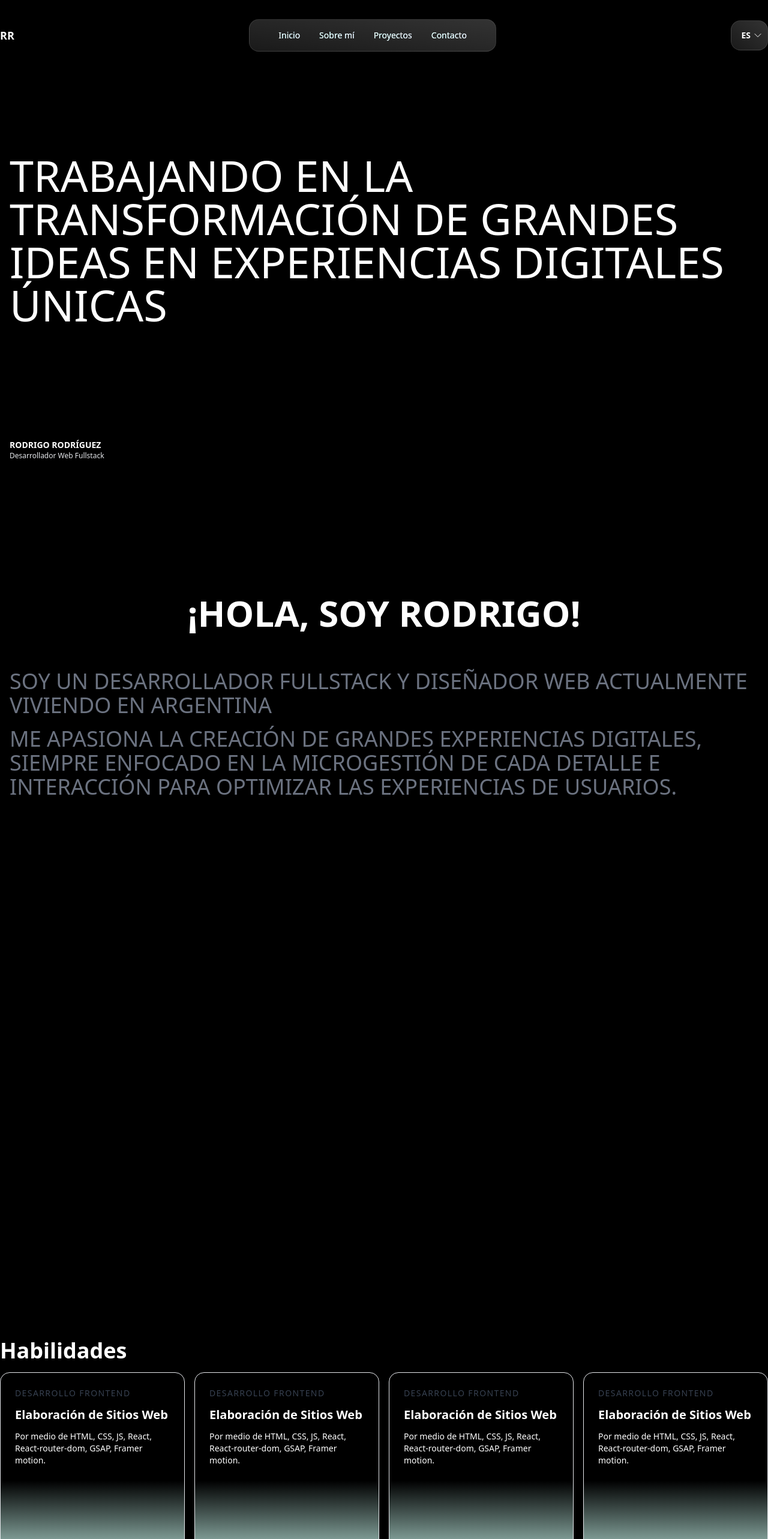
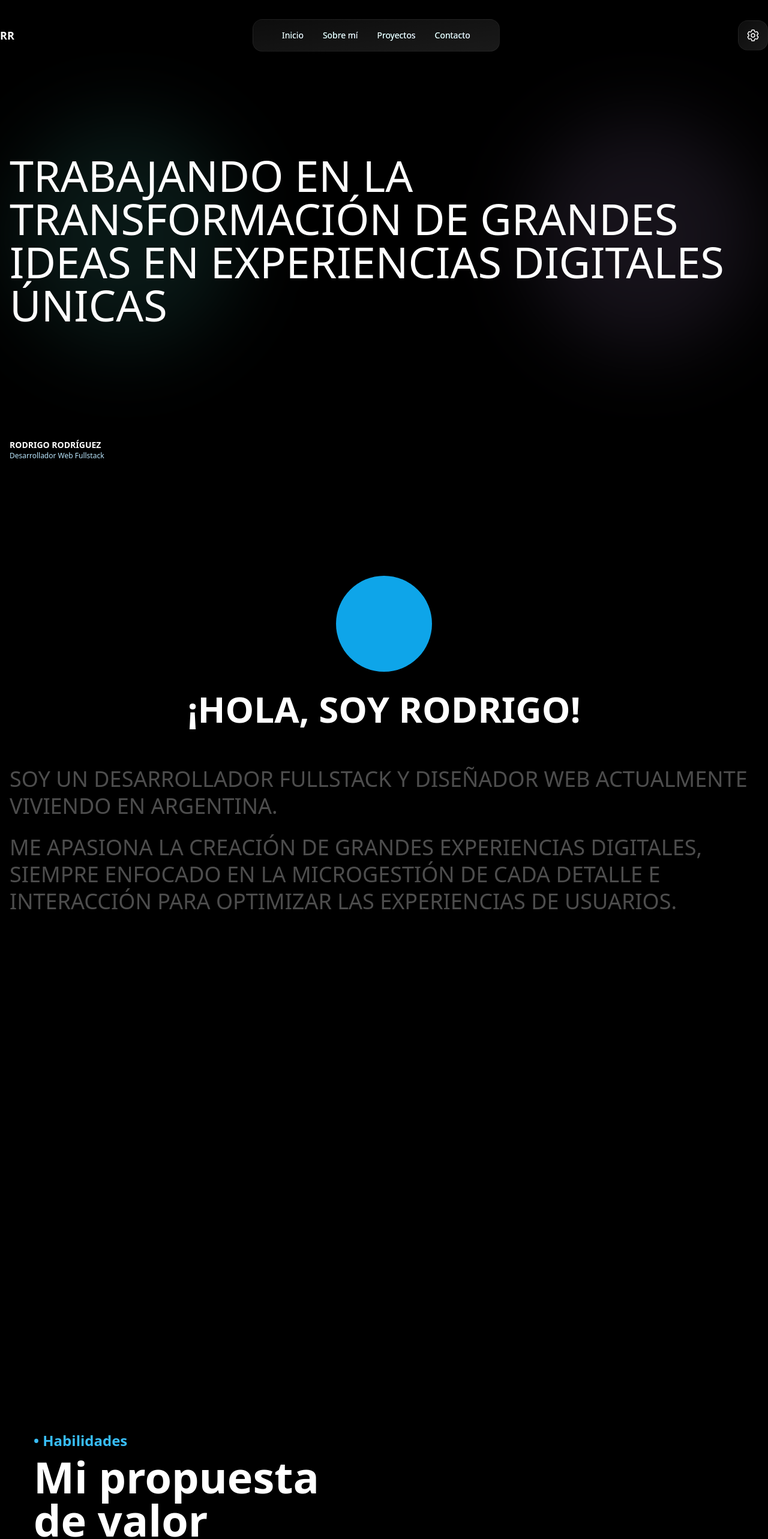
Before and after one commit to RdrBux/portfoliov2, a React (Vite) app: page / in a window 1280 px wide. Shown: the top 2566 px of the page at 60% size. Built offline with nearby package versions, Linux system fonts and the light colour scheme; a web font is replaced by a local one.

Commit message:
Style, create mockup for elementes

```diff
--- a/index.html
+++ b/index.html
@@ -1,9 +1,12 @@
 <!DOCTYPE html>
-<html lang="es">
+<html class="scroll-smooth" lang="es">
   <head>
     <meta charset="UTF-8" />
     <link rel="icon" type="image/svg+xml" href="/vite.svg" />
-    <meta name="viewport" content="width=device-width, initial-scale=1.0" />
+    <meta
+      name="viewport"
+      content="width=device-width, initial-scale=1.0, maximum-scale=1"
+    />
     <link
       href="https://api.fontshare.com/v2/css?f[]=satoshi@700,500,400&display=swap"
       rel="stylesheet"
--- a/package.json
+++ b/package.json
@@ -4,7 +4,7 @@
   "version": "0.0.0",
   "type": "module",
   "scripts": {
-    "dev": "vite",
+    "dev": "vite --host",
     "build": "vite build",
     "lint": "eslint src --ext js,jsx --report-unused-disable-directives --max-warnings 0",
     "preview": "vite preview"
--- a/src/App.jsx
+++ b/src/App.jsx
@@ -10,12 +10,16 @@ function App() {
   gsap.registerPlugin(ScrollTrigger);
 
   return (
-    <div className="bg-black font-sans text-white">
-      <Navbar />
-      <Hero />
-      <About />
-      <Skills />
-      <Work />
+    <div className="relavite bg-black font-sans text-white">
+      <div className="fixed left-4 top-1/4 h-[30vw] w-[30vw] rounded-full bg-teal-300/10 blur-3xl filter"></div>
+      <div className="fixed right-4 top-1/4 h-[30vw] w-[30vw] rounded-full bg-purple-300/10 blur-3xl filter"></div>
+      <div className="relative z-40">
+        <Navbar />
+        <Hero />
+        <About />
+        <Skills />
+        <Work />
+      </div>
     </div>
   );
 }
--- a/src/components/About.jsx
+++ b/src/components/About.jsx
@@ -4,7 +4,7 @@ import WordReveal from './WordReveal';
 
 export default function About() {
   const firstText =
-    'Soy un Desarrollador Fullstack y Diseñador Web actualmente viviendo en Argentina';
+    'Soy un Desarrollador Fullstack y Diseñador Web actualmente viviendo en Argentina.';
   const firstTextDisplay = firstText
     .split(' ')
     .map((word, i) => <WordReveal key={i} word={word} />);
@@ -21,19 +21,23 @@ export default function About() {
         .timeline({
           scrollTrigger: {
             trigger: '#about',
-            scrub: 0.3,
-            start: 'top -10%',
+            scrub: 0.5,
+            start: 'top -30%',
             end: 'bottom 0%',
             pin: true,
             //markers:true
           },
         })
-        .to('.reveal', {
-          width: '100%',
+        .fromTo(
+          '.word',
+          { opacity: '30%' },
+          {
+            opacity: '100%',
             duration: 1,
             ease: 'none',
             stagger: 1,
-        });
+          }
+        );
     });
 
     return () => ctx.revert();
@@ -41,16 +45,16 @@ export default function About() {
 
   return (
     <div id="about" className="container mx-auto px-4 py-40 uppercase">
+      <div className="flex flex-col items-center">
+        <div className="h-40 w-40 rounded-full bg-sky-500"></div>
         <h2 className="mt-8 text-center text-4xl font-bold lg:text-6xl">
           ¡Hola, soy Rodrigo!
         </h2>
-      <div className="">
-        <div
-          id="text"
-          className="mt-16 text-2xl font-medium text-gray-500 lg:text-4xl"
-        >
-          <p>{firstTextDisplay}</p>
-          <p className="mt-4">{secondTextDisplay}</p>
+      </div>
+      <div>
+        <div id="text" className="mt-16 text-xl font-medium lg:text-4xl">
+          <p className="leading-tight">{firstTextDisplay}</p>
+          <p className="mt-6 leading-tight">{secondTextDisplay}</p>
         </div>
       </div>
     </div>
--- a/src/components/DivGlass.jsx
+++ b/src/components/DivGlass.jsx
@@ -1,6 +1,6 @@
 export default function DivGlass({ children }) {
   return (
-    <div className="rounded-2xl border border-white/10 bg-gradient-to-bl from-white/20 to-white/10 backdrop-blur-sm backdrop-filter">
+    <div className="rounded-2xl border border-white/5 bg-gradient-to-br from-white/5 to-white/10 backdrop-blur-lg backdrop-filter">
       {children}
     </div>
   );
--- a/src/components/Hero.jsx
+++ b/src/components/Hero.jsx
@@ -9,9 +9,9 @@ export default function Hero() {
         digitales únicas
       </h1>
 
-      <div className="absolute bottom-8 mt-20">
+      <div className="absolute bottom-24 mt-20 lg:bottom-8">
         <p className="text-sm font-bold uppercase">Rodrigo Rodríguez</p>
-        <p className="text-xs text-gray-200">Desarrollador Web Fullstack</p>
+        <p className="text-xs text-sky-200">Desarrollador Web Fullstack</p>
       </div>
     </div>
   );
--- a/src/components/Navbar.jsx
+++ b/src/components/Navbar.jsx
@@ -7,20 +7,24 @@ export default function Navbar() {
       <div className="text-lg font-bold">RR</div>
       <Navlinks />
       <DivGlass>
-        <button className="flex h-12 items-center justify-center gap-1 pl-4 pr-2 font-semibold">
-          ES{' '}
+        <button className="flex h-12 w-12 items-center justify-center gap-1 font-semibold">
           <svg
             xmlns="http://www.w3.org/2000/svg"
             fill="none"
             viewBox="0 0 24 24"
             strokeWidth={1.5}
             stroke="currentColor"
-            className="h-4 w-4"
+            className="h-6 w-6"
           >
             <path
               strokeLinecap="round"
               strokeLinejoin="round"
-              d="M19.5 8.25l-7.5 7.5-7.5-7.5"
+              d="M9.594 3.94c.09-.542.56-.94 1.11-.94h2.593c.55 0 1.02.398 1.11.94l.213 1.281c.063.374.313.686.645.87.074.04.147.083.22.127.324.196.72.257 1.075.124l1.217-.456a1.125 1.125 0 011.37.49l1.296 2.247a1.125 1.125 0 01-.26 1.431l-1.003.827c-.293.24-.438.613-.431.992a6.759 6.759 0 010 .255c-.007.378.138.75.43.99l1.005.828c.424.35.534.954.26 1.43l-1.298 2.247a1.125 1.125 0 01-1.369.491l-1.217-.456c-.355-.133-.75-.072-1.076.124a6.57 6.57 0 01-.22.128c-.331.183-.581.495-.644.869l-.213 1.28c-.09.543-.56.941-1.11.941h-2.594c-.55 0-1.02-.398-1.11-.94l-.213-1.281c-.062-.374-.312-.686-.644-.87a6.52 6.52 0 01-.22-.127c-.325-.196-.72-.257-1.076-.124l-1.217.456a1.125 1.125 0 01-1.369-.49l-1.297-2.247a1.125 1.125 0 01.26-1.431l1.004-.827c.292-.24.437-.613.43-.992a6.932 6.932 0 010-.255c.007-.378-.138-.75-.43-.99l-1.004-.828a1.125 1.125 0 01-.26-1.43l1.297-2.247a1.125 1.125 0 011.37-.491l1.216.456c.356.133.751.072 1.076-.124.072-.044.146-.087.22-.128.332-.183.582-.495.644-.869l.214-1.281z"
+            />
+            <path
+              strokeLinecap="round"
+              strokeLinejoin="round"
+              d="M15 12a3 3 0 11-6 0 3 3 0 016 0z"
             />
           </svg>
         </button>
--- a/src/components/SkillCard.jsx
+++ b/src/components/SkillCard.jsx
@@ -1,17 +1,19 @@
+import DivGlass from './DivGlass';
+
 export default function SkillCard() {
   return (
-    <div className="rounded-2xl shadow border border-gray-200 hover:shadow-2xl duration-300 hover:-translate-y-2 overflow-hidden">
+    <DivGlass>
       <div className="p-6">
-        <p className="uppercase text-sm text-gray-700 tracking-widest ">
+        <p className="text-sm uppercase tracking-widest text-sky-300">
           Desarrollo Frontend
         </p>
-        <p className="text-xl font-bold my-3">Elaboración de Sitios Web</p>
+        <p className="my-3 text-xl font-bold">Elaboración de Sitios Web</p>
         <p className="text-sm">
-          Por medio de HTML, CSS, JS, React, React-router-dom, GSAP, Framer
-          motion.
+          Elaboración y escritura del Frontend por medio de tecnologías como
+          HTML, CSS, JavaScript, TypeScript, React, React-router-dom, GSAP,
+          Framer motion.
         </p>
       </div>
-      <div className="h-40 bg-gradient-to-b from-transparent to-teal-100"></div>
-    </div>
+    </DivGlass>
   );
 }
--- a/src/components/Skills.jsx
+++ b/src/components/Skills.jsx
@@ -2,9 +2,15 @@ import SkillCard from './SkillCard';
 
 export default function Skills() {
   return (
-    <div className="container mx-auto mt-32">
-      <h2 className="font-bold text-4xl">Habilidades</h2>
-      <div className="grid grid-cols-4 mt-4 gap-4">
+    <div className="container mx-auto p-4">
+      <div className="p-4 lg:p-10">
+        <h2 className="text-2xl font-bold text-sky-400">• Habilidades</h2>
+        <p className="mt-2 text-5xl font-bold lg:text-7xl">
+          Mi propuesta
+          <br /> de valor
+        </p>
+      </div>
+      <div className="mt-4 grid gap-4 lg:grid-cols-4">
         <SkillCard />
         <SkillCard />
         <SkillCard />
--- a/src/components/WordReveal.jsx
+++ b/src/components/WordReveal.jsx
@@ -1,10 +1,3 @@
 export default function WordReveal({ word }) {
-  return (
-    <span className="relative">
-      {word}{' '}
-      <span className="reveal | absolute left-0 h-full w-0 overflow-hidden text-white">
-        {word}{' '}
-      </span>
-    </span>
-  );
+  return <span className="word">{word} </span>;
 }
--- a/src/components/Work.jsx
+++ b/src/components/Work.jsx
@@ -1,11 +1,32 @@
 export default function Work() {
   return (
-    <div id="work" className="container mx-auto mt-40 h-screen">
-      <h2 className="text-4xl font-bold">Trabajos Recientes</h2>
-      <p className="text-sm text-gray-800">
-        Lorem ipsum dolor sit amet consectetur adipisicing elit. Eum consectetur
-        blanditiis, esse deleniti dicta vitae quasi deserunt ipsam temporibus.
-      </p>
+    <div id="work" className="container mx-auto mt-40 p-4">
+      <div className="p-4 lg:p-10">
+        <h2 className="text-2xl font-bold text-sky-400">
+          • Trabajos recientes
+        </h2>
+        <p className="mt-2 text-5xl font-bold lg:text-7xl">
+          Mis aportes
+          <br /> al mundo
+        </p>
+      </div>
+      <div className="grid rounded-2xl bg-white/5 py-10 lg:grid-cols-2">
+        <div className="flex flex-col gap-4 px-4 lg:px-10">
+          <p className="text-sm font-semibold uppercase tracking-wider text-sky-300">
+            Portfolio personal
+          </p>
+          <h4 className="text-5xl font-bold lg:text-7xl">Dulcinea Rodríguez</h4>
+          <p className="text-lg text-gray-200">
+            Lorem ipsum dolor sit amet consectetur adipisicing elit. Tempora
+            nesciunt et laudantium dicta non, consequatur iure assumenda quos
+            provident deserunt.
+          </p>
+          <button className="">Ver más</button>
+        </div>
+        <div className="h-[500px] rounded-l-3xl border border-white/10 bg-white/10 py-3 pl-3 shadow-sm">
+          <div className="h-full rounded-l-2xl bg-red-500"></div>
+        </div>
+      </div>
     </div>
   );
 }
```
Lines whose indentation alone changed are shown as unchanged.
